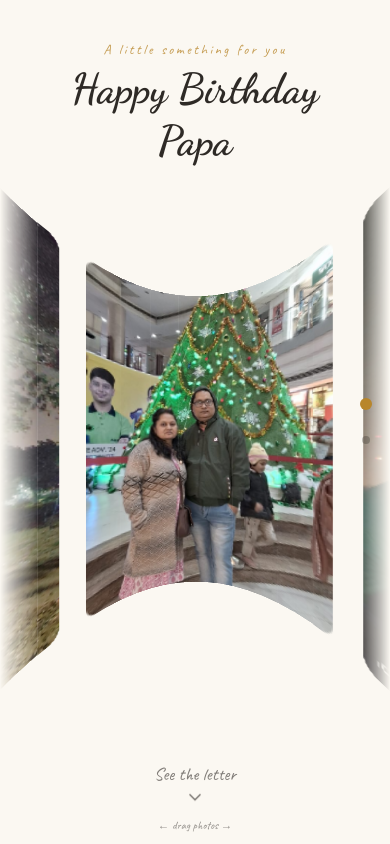
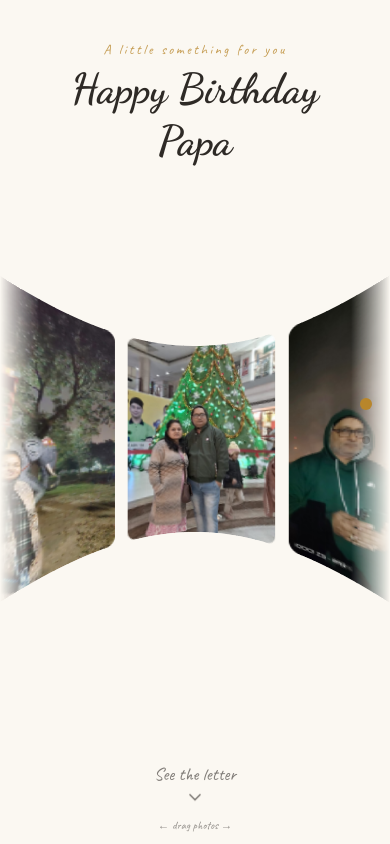
Before and after one commit to Arya756/birthdaypapa, a Next.js app: page / in a window 390 px wide. Shown: the top 844 px of the page. Built offline with nearby package versions, Linux system fonts and the light colour scheme.

Commit message:
fix: half-size carousel tiles on mobile (useMobile hook)

```diff
--- a/app/page.tsx
+++ b/app/page.tsx
@@ -19,8 +19,23 @@ const SECTIONS = [
   { id: "letter", label: "Letter" },
 ];
 
+// Returns true on screens narrower than 640 px (Tailwind's sm breakpoint).
+// SSR-safe: starts as false so server and first client paint agree.
+function useMobile() {
+  const [mobile, setMobile] = React.useState(false);
+  React.useEffect(() => {
+    const mq = window.matchMedia("(max-width: 639px)");
+    setMobile(mq.matches);
+    const handler = (e: MediaQueryListEvent) => setMobile(e.matches);
+    mq.addEventListener("change", handler);
+    return () => mq.removeEventListener("change", handler);
+  }, []);
+  return mobile;
+}
+
 export default function Page() {
   const [active, setActive] = React.useState("hero");
+  const isMobile = useMobile();
 
   React.useEffect(() => {
     const observer = new IntersectionObserver(
@@ -73,8 +88,8 @@ export default function Page() {
       >
         <TiltedGridHero
           images={IMAGES}
-          /* Phone-optimised: taller portrait tiles, slower speed */
-          tileHeight={44}
+          /* Half-size tiles on phone, full size on tablet+ */
+          tileHeight={isMobile ? 22 : 44}
           aspectRatio={3 / 4}
           axis={52}
           speed={4}
```
